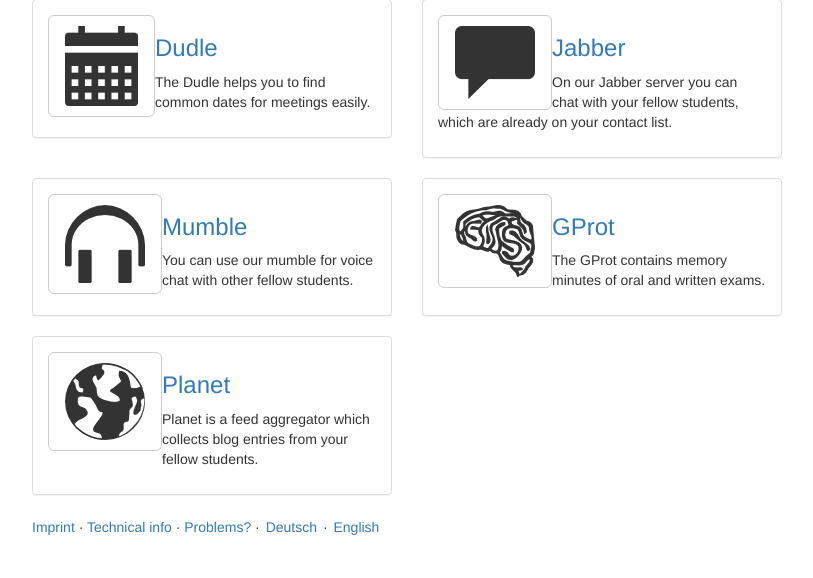
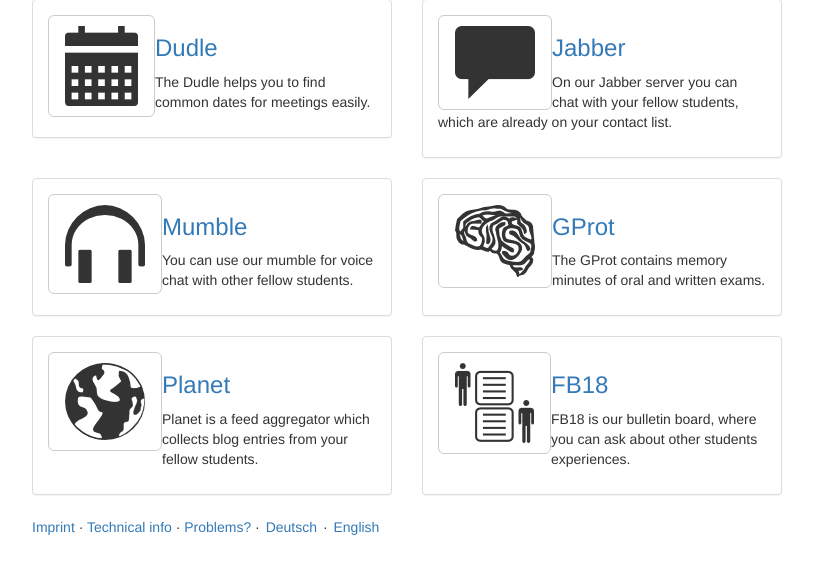
Before and after one commit to fsinfuhh/mafiasi, a Django app: template mafiasi/dashboard/templates/dashboard/index.html in a window 1280 px wide. Shown: the part 222-800 px from the top of the page, without its empty margins (38-851 px from the left). Run offline with Django 3.2, Linux system fonts and the light colour scheme; the template is opened without the code that fills it, so the values that code supplies are empty; some libraries are stand-ins or nearby versions.

Commit message:
dashboard: Add FB18

```diff
--- a/mafiasi/dashboard/templates/dashboard/index.html
+++ b/mafiasi/dashboard/templates/dashboard/index.html
@@ -90,6 +90,18 @@
                 </div>
             </div>
 
+			<div class="col-sm-6">
+                <div class="panel panel-default service">
+                    <div class="panel-body">
+                        <a href="{{ service_links.fb18 }}" class="btn btn-default btn-lg pull-left service-icon">
+                            <img src="{{ STATIC_URL }}img/services/fb18.png" alt="FB18" />
+                        </a>
+                        <h3><a href="{{ service_links.fb18 }}">FB18</a></h3>
+                        <p>{% trans "FB18 is our bulletin board, where you can ask about other students experiences. " %}</p>
+                    </div>
+                </div>
+            </div>
+
             {% if user.is_authenticated %}
             <div class="col-sm-6">
                 <div class="panel panel-default service">
```
Also changed, not shown: mafiasi/dashboard/static/img/services/fb18.png (added), mafiasi/dashboard/static/img/services/fb18.svg (added), 1 other file.
